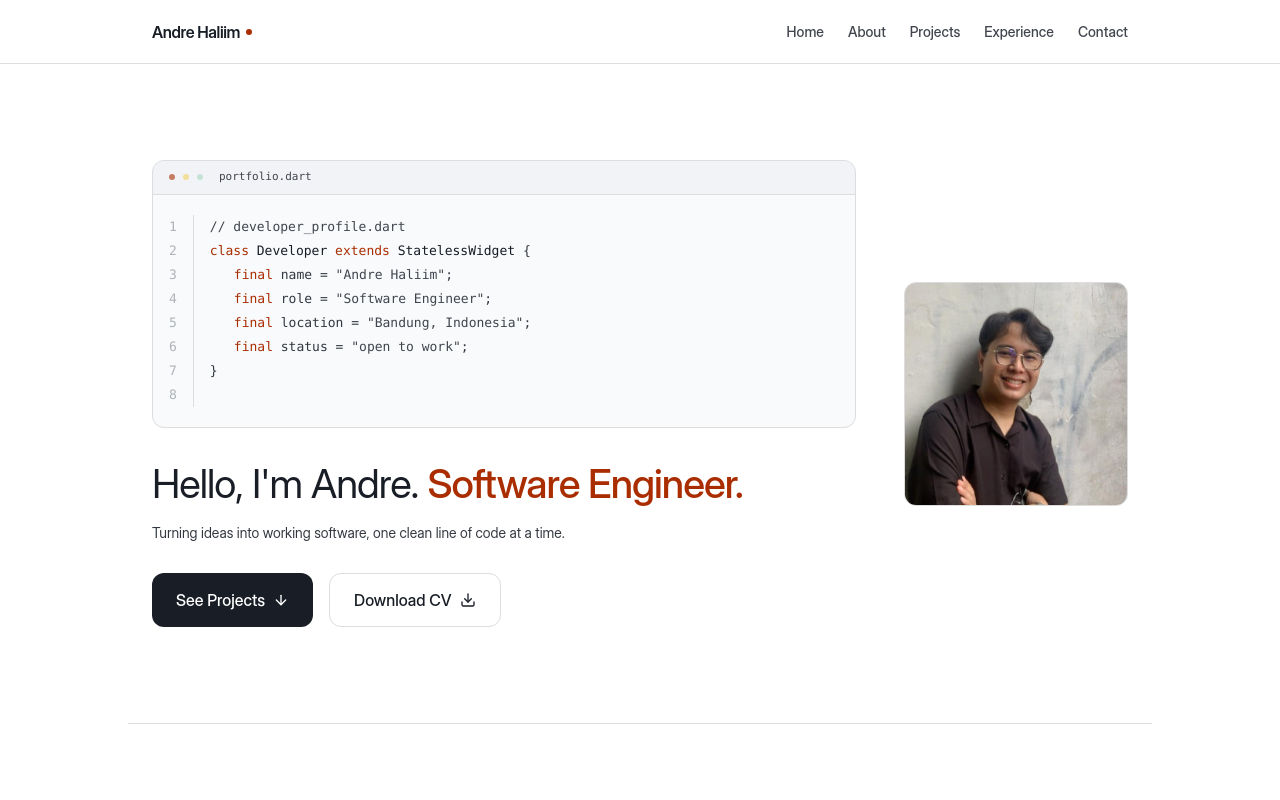
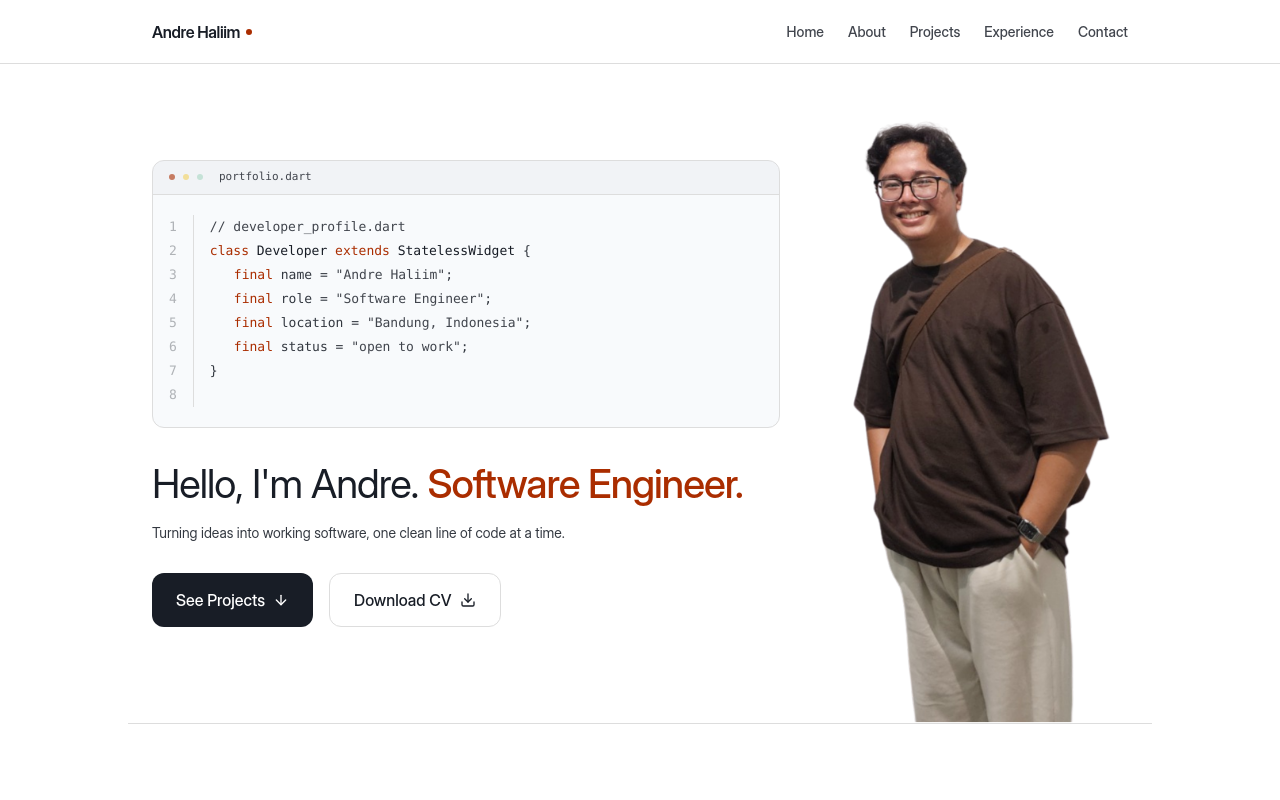
Before and after one commit to andrehaliim/newporto, a Next.js app: page / in a window 1280 px wide. Shown: the top 800 px of the page. Built offline with nearby package versions, Linux system fonts and the light colour scheme.

Commit message:
update profile picture

```diff
--- a/src/components/Hero.tsx
+++ b/src/components/Hero.tsx
@@ -1,4 +1,3 @@
-import Image from "next/image";
 import { ArrowDown, Download } from "lucide-react";
 import { profile } from "@/data/portfolio";
 
@@ -59,7 +58,7 @@ export default function Hero() {
   return (
     <section
       id="home"
-      className="mx-auto flex max-w-5xl flex-col-reverse gap-12 px-6 py-24 md:flex-row md:items-center"
+      className="mx-auto flex max-w-5xl flex-col-reverse gap-12 px-6 py-24 md:flex-row md:items-stretch"
     >
       <div className="flex-1">
         <div className="overflow-hidden rounded-[12px] border border-border bg-surface-soft">
@@ -108,18 +107,22 @@ export default function Hero() {
         </div>
       </div>
 
-      <div className="mx-auto md:mx-0">
-        <div className="relative h-44 w-44 overflow-hidden rounded-[12px] border border-border bg-surface-soft sm:h-56 sm:w-56">
-          <Image
-            src={profile.photo}
-            alt={profile.name}
-            fill
-            priority
-            sizes="(max-width: 768px) 176px, 224px"
-            className="object-cover"
-          />
-        </div>
-      </div>
+      <div className="w-full shrink-0 md:w-75 md:-my-24">
+    <div className="h-full w-full overflow-hidden rounded-[12px]">
+      <picture className="block h-full w-full">
+        <source
+          media="(max-width: 767px)"
+          srcSet={profile.photo2}
+        />
+
+        <img
+          src={profile.photo}
+          alt={profile.name}
+          className="h-full w-full object-cover object-[100%_top]"
+        />
+      </picture>
+    </div>
+  </div>
     </section>
   );
 }
--- a/src/data/portfolio.ts
+++ b/src/data/portfolio.ts
@@ -10,7 +10,8 @@ export const profile = {
     "Turning ideas into working software, one clean line of code at a time.",
   location: "Bandung, Indonesia",
   email: "Email",
-  photo: "/profile.jpeg",
+  photo: "/photo.svg",
+  photo2: "/photo2.jpg",
   cvFile: "/AndreHaliim_CV.pdf",
   socials: {
     github: "https://github.com/andrehaliim",
```
Also changed, not shown: public/photo.svg (added), public/photo2.jpg (added).
